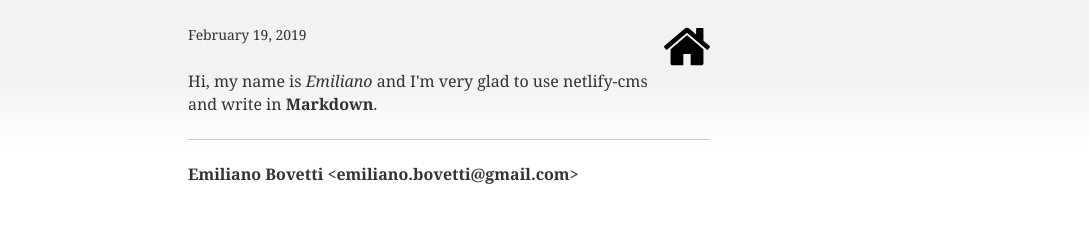
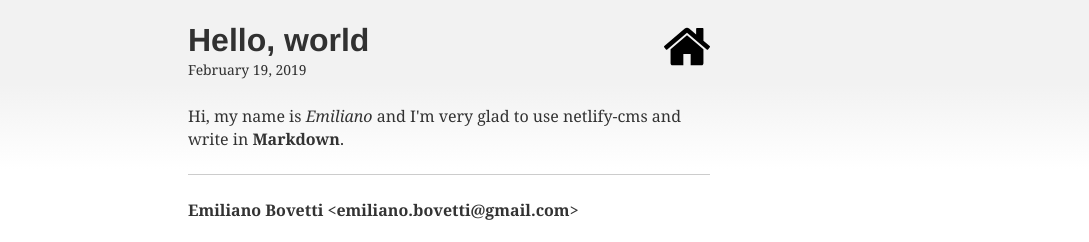
Before and after one commit to emilianobovetti/the-square-wheel, a Gatsby site: page /2019-02-19-hello-world/ in a window 1280 px wide. Shown: the top 242 px of the page, 191-1280 px from the left. Built offline with nearby package versions, Linux system fonts and the light colour scheme; Gatsby itself is replaced by a stand-in of ours; some packages are replaced by stand-ins of ours.

Commit message:
fix: title in blog post template

```diff
--- a/src/templates/blog-post.js
+++ b/src/templates/blog-post.js
@@ -36,13 +36,13 @@ const RightLinkWrapper = styled.li`
 
 const BlogPostTemplate = props => {
   const post = props.data.markdownRemark;
-  const { lang, postTitle } = post.frontmatter;
+  const { lang, title } = post.frontmatter;
   const { previous, next } = props.pageContext;
 
   return (
     <Layout>
-      <SEO lang={lang} title={postTitle} description={post.excerpt} />
-      <h1>{postTitle}</h1>
+      <SEO lang={lang} title={title} description={post.excerpt} />
+      <h1>{title}</h1>
       <DateBox>{post.frontmatter.date}</DateBox>
       <div dangerouslySetInnerHTML={{ __html: post.html }} />
       <SpacedHr />
```
